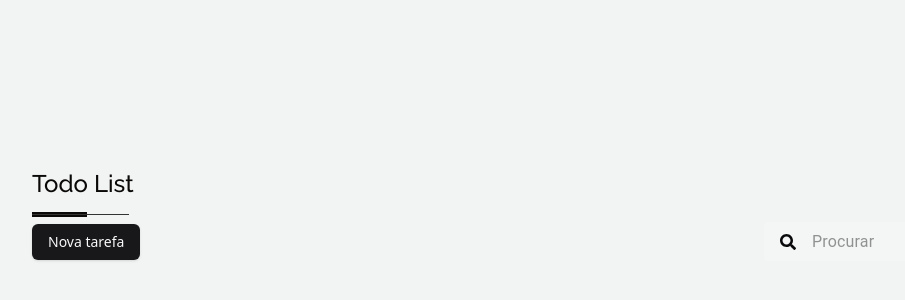
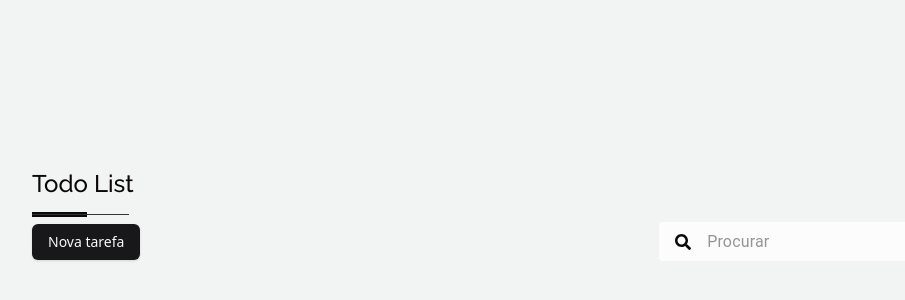
Before and after one commit to devrafaelsoares/todo-list, a React (Vite) app: page / in a window 1280 px wide. Shown: the part 184-484 px from the top of the page, without its empty margins (160-1065 px from the left). Built offline with nearby package versions, Linux system fonts and the light colour scheme; a web font is replaced by a local one.

Commit message:
fix: fixing styling on smaller devices

```diff
--- a/src/components/TodoList/components/Search/style.ts
+++ b/src/components/TodoList/components/Search/style.ts
@@ -3,15 +3,17 @@ import { InputBase, alpha, styled } from '@mui/material';
 export const SearchContainer = styled('div')(({ theme }) => ({
     position: 'relative',
     borderRadius: theme.shape.borderRadius,
-    backgroundColor: alpha(theme.palette.common.white, 0.15),
+    backgroundColor: alpha(theme.palette.common.white, 0.75),
     '&:hover': {
-        backgroundColor: alpha(theme.palette.common.white, 0.25),
+        backgroundColor: alpha(theme.palette.common.white, 0.65),
     },
     marginLeft: 0,
     width: '100%',
     [theme.breakpoints.up('sm')]: {
-        marginLeft: theme.spacing(1),
-        width: 'auto',
+        width: '50%',
+    },
+    [theme.breakpoints.up('lg')]: {
+        width: '30%',
     },
 }));
 
```
Also changed, not shown: src/assets/styles/components/search.sass (deleted).
